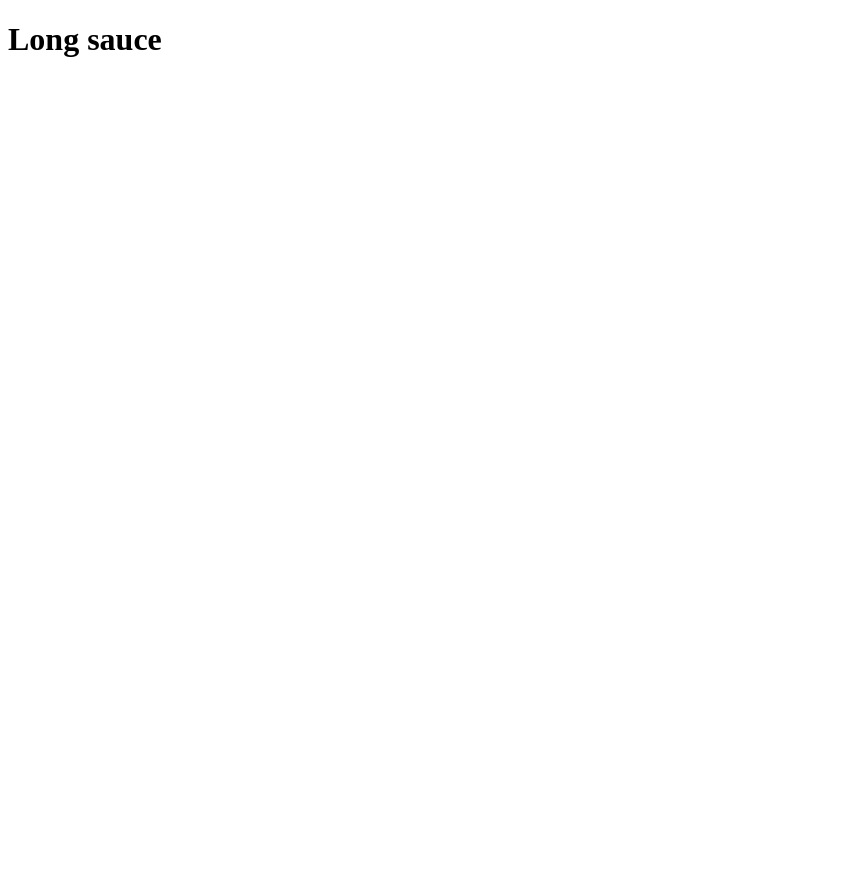
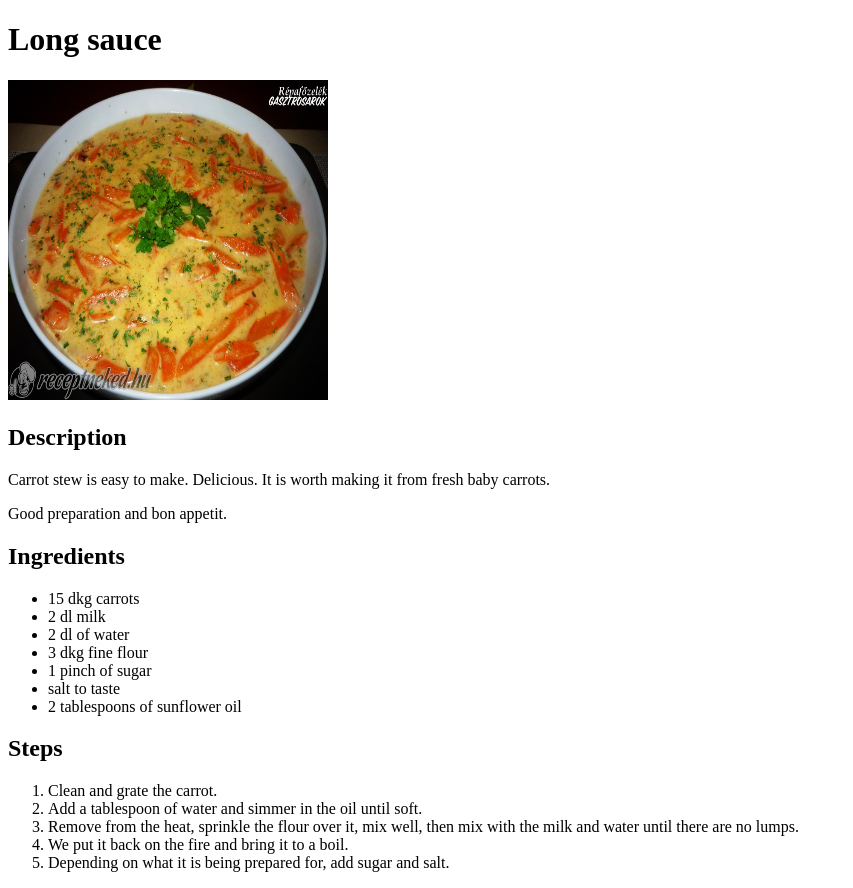
Before and after one commit to PetiIT/odin-recipes, a plain HTML site: page recipes/long_sauce.html in a window 1280 px wide. Shown: the whole page, without its empty margins (0-853 px from the left). Before the commit the page ends 800 px from the top, so only its background shows below. Drawn offline with Linux system fonts and the light colour scheme.

Commit message:
Create long_sauce.html page
Setting up a picture, creating a short description, creating a recipe description and steps section

```diff
--- a/recipes/long_sauce.html
+++ b/recipes/long_sauce.html
@@ -7,5 +7,35 @@
 </head>
 <body>
     <h1>Long sauce</h1>
+
+    <img src="repafozelek.jpg" alt="long_sauce" height="320" width="320">
+
+    <h2>Description</h2>
+
+    <p>Carrot stew is easy to make. Delicious. It is worth making it from fresh baby carrots.</p>
+
+    <p>Good preparation and bon appetit.</p>
+
+    <h2>Ingredients</h2>
+
+    <ul>
+        <li>15 dkg carrots</li>
+        <li>2 dl milk</li>
+        <li>2 dl of water</li>
+        <li>3 dkg fine flour</li>
+        <li>1 pinch of sugar</li>
+        <li>salt to taste</li>
+        <li>2 tablespoons of sunflower oil</li>
+    </ul>
+
+    <h2>Steps</h2>
+    <ol>
+        <li>Clean and grate the carrot.</li>
+        <li>Add a tablespoon of water and simmer in the oil until soft.</li>
+        <li>Remove from the heat, sprinkle the flour over it, mix well, then mix with the milk and water until there are no lumps.</li>
+        <li> We put it back on the fire and bring it to a boil.</li>
+        <li>Depending on what it is being prepared for, add sugar and salt.</li>
+    </ol>
+
 </body>
 </html>
```
Also changed, not shown: recipes/repafozelek.jpg (added).
